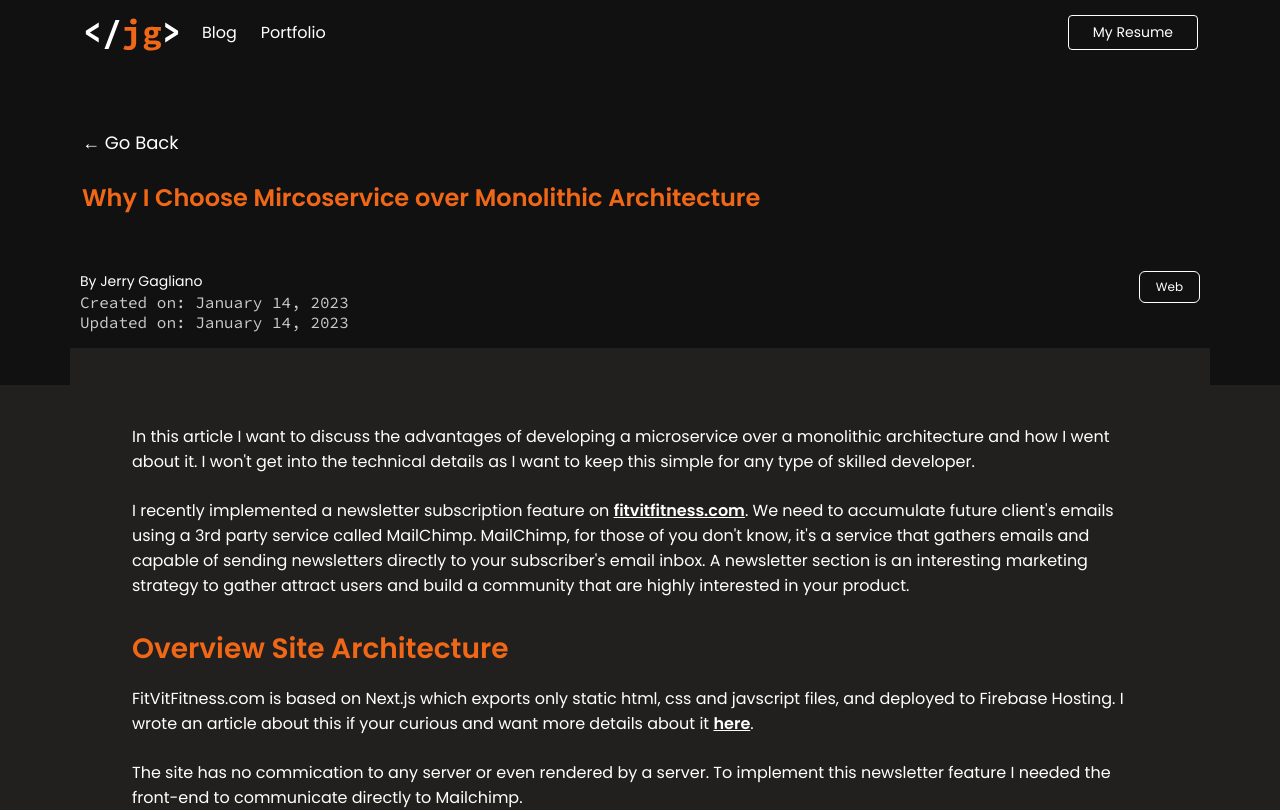
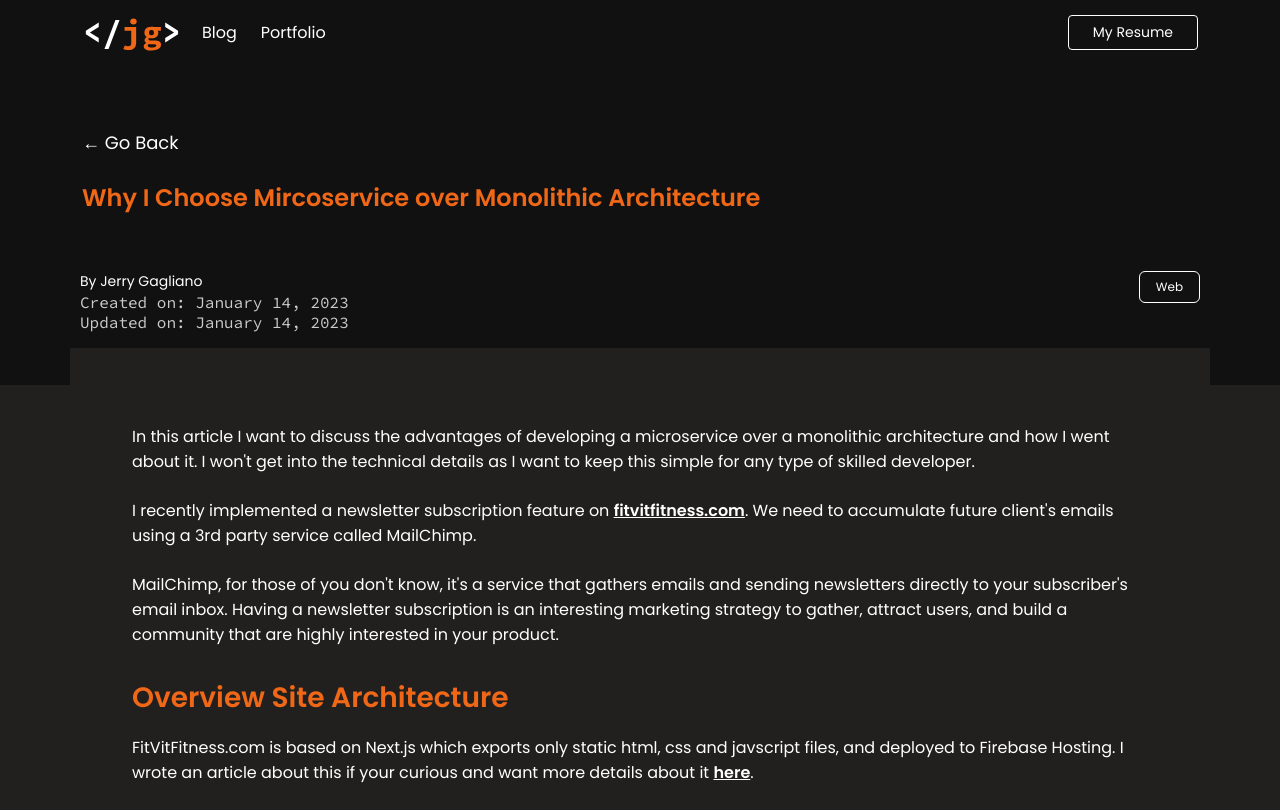
Before and after one commit to JGSolutions/jerry-gagliano, a Next.js app: page /posts/microservices-architecture-over-monolithic in a window 1280 px wide. Shown: the top 810 px of the page. Built offline with nearby package versions, Linux system fonts and the light colour scheme.

Commit message:
corrections

```diff
--- a/pages/posts/microservices-architecture-over-monolithic.mdx
+++ b/pages/posts/microservices-architecture-over-monolithic.mdx
@@ -6,8 +6,10 @@ In this article I want to discuss the advantages of developing a microservice ov
 I won't get into the technical details as I want to keep this simple for any type of skilled developer.
 
 I recently implemented a newsletter subscription feature on [fitvitfitness.com](https://www.fitvitfitness.com). We need to accumulate future client's emails using a 3rd party service
-called MailChimp. MailChimp, for those of you don't know, it's a service that gathers emails and capable of sending newsletters directly to your subscriber's email inbox.
-A newsletter section is an interesting marketing strategy to gather attract users and build a community that are highly interested in your product.
+called MailChimp.
+
+MailChimp, for those of you don't know, it's a service that gathers emails and sending newsletters directly to your subscriber's email inbox.
+Having a newsletter subscription is an interesting marketing strategy to gather, attract users, and build a community that are highly interested in your product.
 
 ## Overview Site Architecture
 
```
